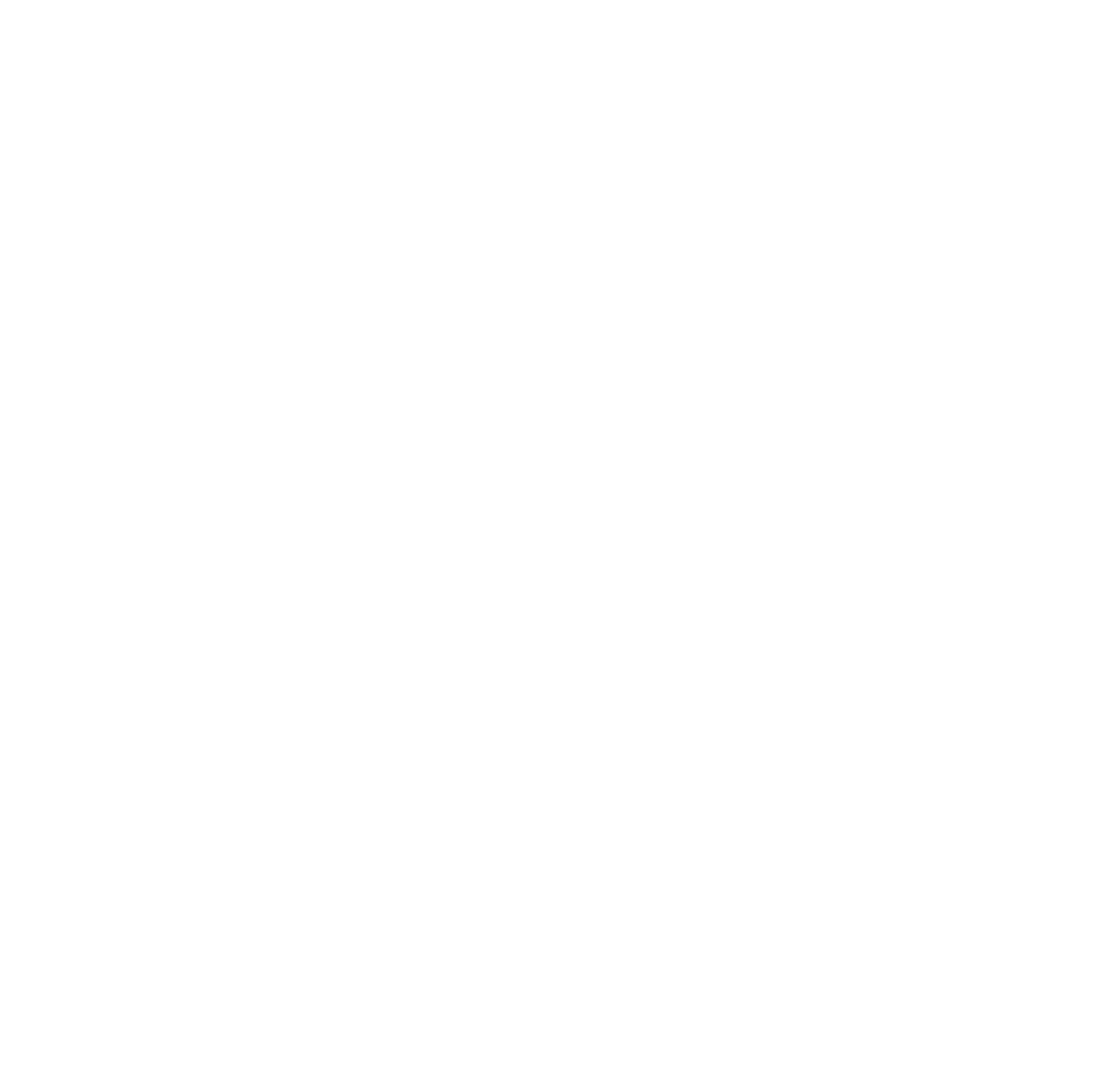
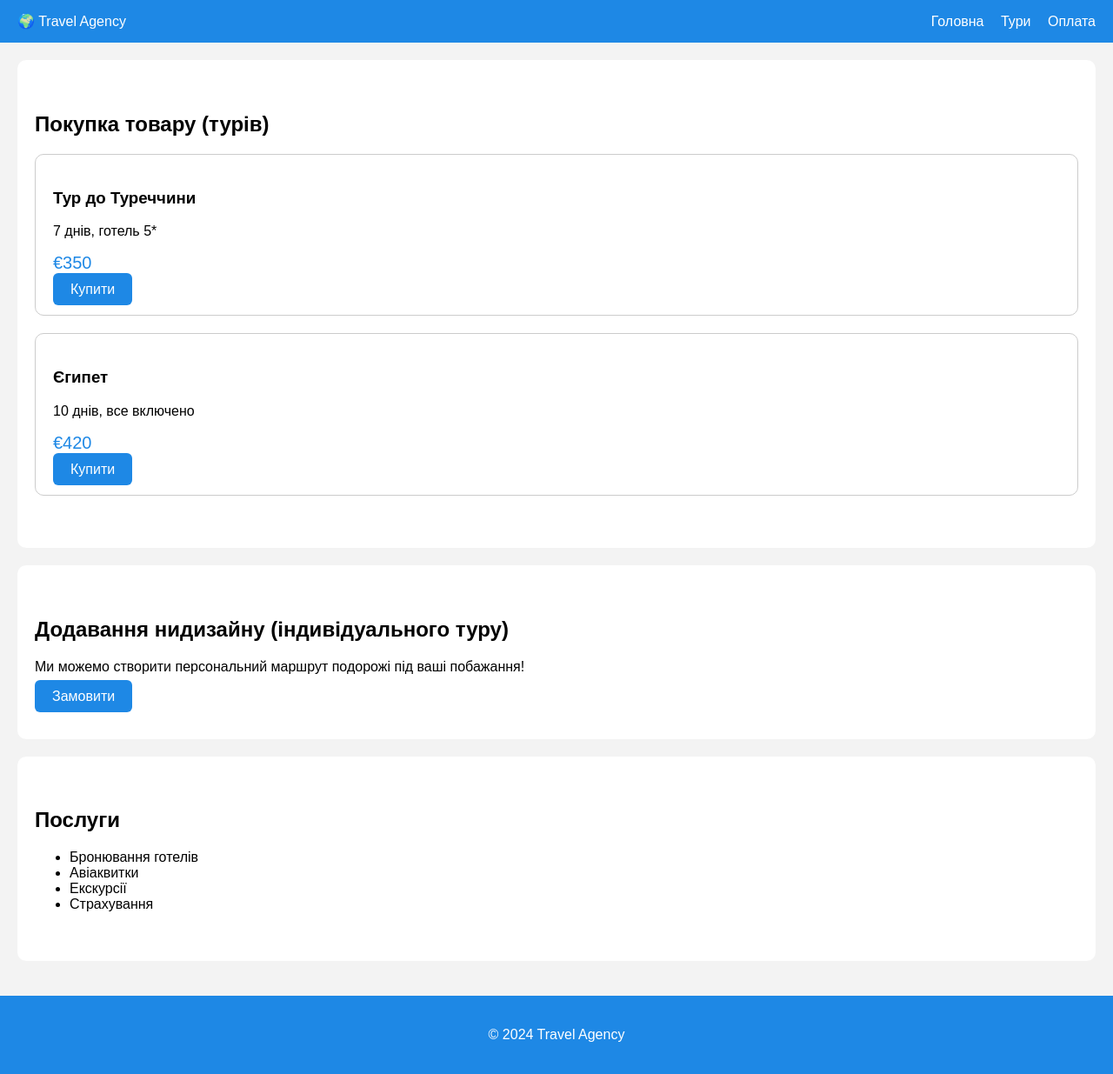
Before and after one commit to marek595/marsen-turagent11, a plain HTML site: page shop.html in a window 1280 px wide. Shown: the whole page at 87% size. Before the commit the page ends 800 px from the top, so only its background shows below. Drawn offline with Linux system fonts and the light colour scheme.

Commit message:
додав код

```diff
--- a/css/index.css
+++ b/css/index.css
@@ -0,0 +1,71 @@
+body {
+    margin: 0;
+    font-family: Arial, sans-serif;
+    background: #f3f3f3;
+}
+
+header {
+    background: #1e88e5;
+    color: #fff;
+    padding: 15px 20px;
+    display: flex;
+    justify-content: space-between;
+    align-items: center;
+}
+
+header a {
+    color: #fff;
+    margin-left: 15px;
+    text-decoration: none;
+}
+
+.hero {
+    background: url('https://images.unsplash.com/photo-1507525428034-b723cf961d3e') no-repeat center/cover;
+    padding: 120px 20px;
+    text-align: center;
+    color: white;
+}
+
+section {
+    padding: 40px 20px;
+    background: white;
+    margin: 20px;
+    border-radius: 10px;
+}
+
+.tour-card {
+    border: 1px solid #ccc;
+    padding: 20px;
+    background: #fff;
+    margin-bottom: 20px;
+    border-radius: 10px;
+}
+
+.price {
+    display: block;
+    font-size: 20px;
+    margin: 10px 0;
+    color: #1e88e5;
+}
+
+.btn {
+    padding: 10px 20px;
+    background: #1e88e5;
+    color: #fff;
+    text-decoration: none;
+    border-radius: 6px;
+}
+
+input, select {
+    width: 100%;
+    margin-bottom: 15px;
+    padding: 10px;
+}
+
+footer {
+    text-align: center;
+    padding: 20px;
+    background: #1e88e5;
+    color: white;
+    margin-top: 40px;
+}
--- a/css/shop.css
+++ b/css/shop.css
@@ -0,0 +1,71 @@
+body {
+    margin: 0;
+    font-family: Arial, sans-serif;
+    background: #f3f3f3;
+}
+
+header {
+    background: #1e88e5;
+    color: #fff;
+    padding: 15px 20px;
+    display: flex;
+    justify-content: space-between;
+    align-items: center;
+}
+
+header a {
+    color: #fff;
+    margin-left: 15px;
+    text-decoration: none;
+}
+
+.hero {
+    background: url('https://images.unsplash.com/photo-1507525428034-b723cf961d3e') no-repeat center/cover;
+    padding: 120px 20px;
+    text-align: center;
+    color: white;
+}
+
+section {
+    padding: 40px 20px;
+    background: white;
+    margin: 20px;
+    border-radius: 10px;
+}
+
+.tour-card {
+    border: 1px solid #ccc;
+    padding: 20px;
+    background: #fff;
+    margin-bottom: 20px;
+    border-radius: 10px;
+}
+
+.price {
+    display: block;
+    font-size: 20px;
+    margin: 10px 0;
+    color: #1e88e5;
+}
+
+.btn {
+    padding: 10px 20px;
+    background: #1e88e5;
+    color: #fff;
+    text-decoration: none;
+    border-radius: 6px;
+}
+
+input, select {
+    width: 100%;
+    margin-bottom: 15px;
+    padding: 10px;
+}
+
+footer {
+    text-align: center;
+    padding: 20px;
+    background: #1e88e5;
+    color: white;
+    margin-top: 40px;
+}
--- a/js/index.js
+++ b/js/index.js
@@ -0,0 +1,96 @@
+// =============================================================
+// 1. ЗБЕРЕЖЕННЯ ВИБРАНОГО ТУРУ (SHOP → PAYMENT)
+// =============================================================
+
+// Знаходимо всі кнопки з класом .buy-btn (на shop.html)
+const buyButtons = document.querySelectorAll(".buy-btn");
+
+if (buyButtons) {
+    buyButtons.forEach(btn => {
+        btn.addEventListener("click", function () {
+            const tourName = this.getAttribute("data-tour");
+
+            // Зберігаємо в localStorage
+            localStorage.setItem("selectedTour", tourName);
+
+            // Перехід на сторінку оплати
+            window.location.href = "payment.html";
+        });
+    });
+}
+
+
+
+// =============================================================
+// 2. АВТОЗАПОВНЕННЯ ФОРМИ ОПЛАТИ НА payment.html
+// =============================================================
+
+const tourInput = document.querySelector("#tour-input");
+
+if (tourInput) {
+    const savedTour = localStorage.getItem("selectedTour");
+
+    if (savedTour) {
+        tourInput.value = savedTour;
+    }
+}
+
+
+
+// =============================================================
+// 3. ОБРОБКА ФОРМИ ОПЛАТИ
+// =============================================================
+
+const paymentForm = document.querySelector("#payment-form");
+
+if (paymentForm) {
+    paymentForm.addEventListener("submit", function (event) {
+        event.preventDefault(); // не оновлюємо сторінку
+
+        alert("Дякую! Тур успішно оплачено ✔");
+
+        // очищаємо форму
+        paymentForm.reset();
+
+        // видаляємо останній вибраний тур
+        localStorage.removeItem("selectedTour");
+    });
+}
+
+
+
+// =============================================================
+// 4. ЛЕГКА АНІМАЦІЯ КНОПОК
+// =============================================================
+
+const buttons = document.querySelectorAll(".btn");
+
+if (buttons) {
+    buttons.forEach(btn => {
+        btn.addEventListener("mouseenter", () => {
+            btn.style.transition = "0.2s";
+            btn.style.transform = "scale(1.05)";
+            btn.style.opacity = "0.8";
+        });
+
+        btn.addEventListener("mouseleave", () => {
+            btn.style.transform = "scale(1)";
+            btn.style.opacity = "1";
+        });
+    });
+}
+
+
+
+// =============================================================
+// 5. МЕНЮ-БУРГЕР (необов’язково, але вже додано)
+// =============================================================
+
+const burger = document.querySelector(".burger");
+const navMenu = document.querySelector("nav");
+
+if (burger && navMenu) {
+    burger.addEventListener("click", () => {
+        navMenu.classList.toggle("active");
+    });
+}
--- a/shop.html
+++ b/shop.html
@@ -7,6 +7,58 @@
     <link rel="stylesheet" href="css/shop.css">
 </head>
 <body>
+    <script src="js/index.js"></script>
+
+</body>
+
+
+<header>
+    <div class="logo">🌍 Travel Agency</div>
+    <nav>
+        <a href="index.html">Головна</a>
+        <a href="shop.html">Тури</a>
+        <a href="payment.html">Оплата</a>
+    </nav>
+</header>
+
+<section class="tours">
+    <h2>Покупка товару (турів)</h2>
+
+    <div class="tour-card">
+        <h3>Тур до Туреччини</h3>
+        <p>7 днів, готель 5*</p>
+        <span class="price">€350</span>
+        <a class="btn" href="payment.html">Купити</a>
+    </div>
+
+    <div class="tour-card">
+        <h3>Єгипет</h3>
+        <p>10 днів, все включено</p>
+        <span class="price">€420</span>
+        <a class="btn" href="payment.html">Купити</a>
+    </div>
+
+</section>
+
+<section class="custom">
+    <h2>Додавання нидизайну (індивідуального туру)</h2>
+    <p>Ми можемо створити персональний маршрут подорожі під ваші побажання!</p>
+    <a href="payment.html" class="btn">Замовити</a>
+</section>
+
+<section class="services">
+    <h2>Послуги</h2>
+    <ul>
+        <li>Бронювання готелів</li>
+        <li>Авіаквитки</li>
+        <li>Екскурсії</li>
+        <li>Страхування</li>
+    </ul>
+</section>
+
+<footer>
+    <p>© 2024 Travel Agency</p>
+</footer>
 
 </body>
 </html>
```
Also changed, not shown: index.html (+33 -0 lines).
